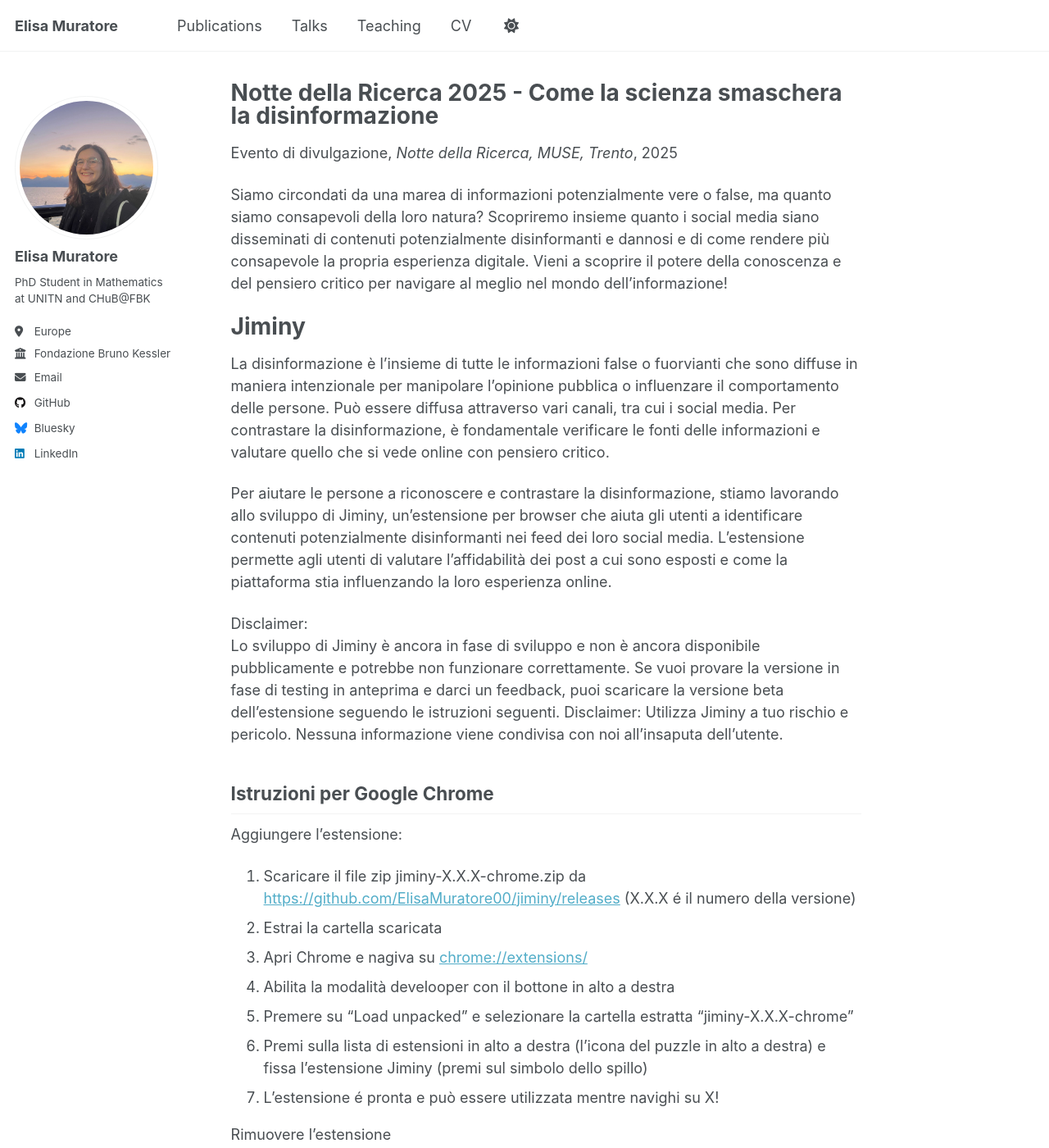
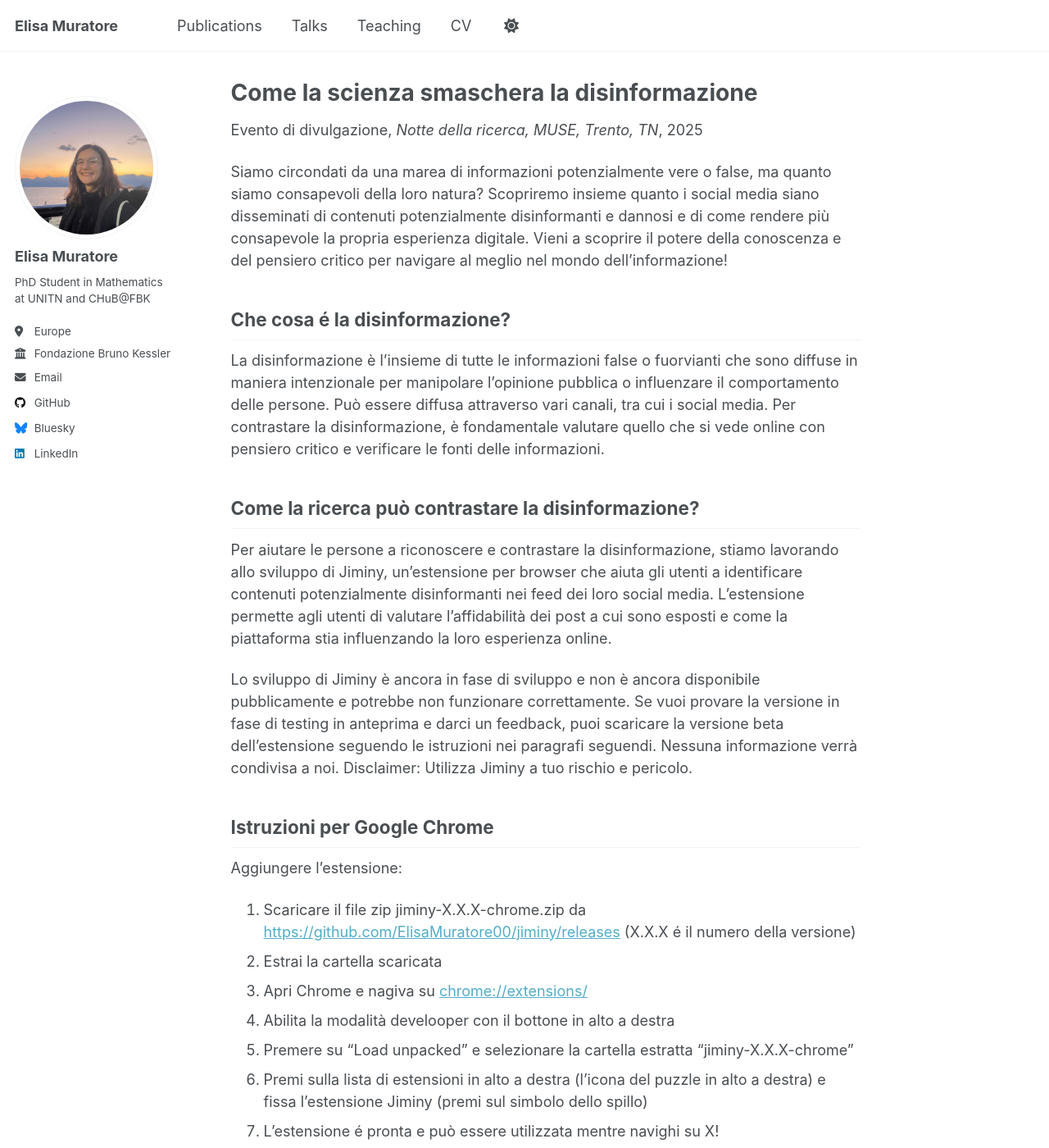
Before and after one commit to ElisaMuratore00/elisamuratore00.github.io, a Jekyll site: the page built from _teaching/2025-notte-della-ricerca.md, in a window 1280 px wide and 1400 px high. Shown: the whole window at 82% size. Built offline with Jekyll 4.4.1, drawn with Linux system fonts in a browser that asks for light colours; a script that is not in the unit is left out; some of the changed text lies outside the part shown.

Commit message:
style: teaching per la notte della ricerca

```diff
--- a/_teaching/2025-notte-della-ricerca.md
+++ b/_teaching/2025-notte-della-ricerca.md
@@ -1,29 +1,29 @@
 ---
-title: "Notte della Ricerca 2025 - Come la scienza smaschera la disinformazione"
+title: "Come la scienza smaschera la disinformazione"
 collection: teaching
 type: "Evento di divulgazione"
 permalink: /teaching/2025-notte-della-ricerca
-venue: "Notte della Ricerca, MUSE, Trento"
+venue: "Notte della ricerca, MUSE, Trento, TN"
 date: 2025-09-26
 location: "Trento, TN, ITA"
 ---
 
+
 Siamo circondati da una marea di informazioni potenzialmente vere o false, ma quanto siamo consapevoli della loro natura? Scopriremo insieme quanto i social media siano disseminati di contenuti potenzialmente disinformanti e dannosi e di come rendere più consapevole la propria esperienza digitale. Vieni a scoprire il potere della conoscenza e del pensiero critico per navigare al meglio nel mondo dell'informazione!
 
 
-Jiminy
-======
-La disinformazione è l'insieme di tutte le informazioni false o fuorvianti che sono diffuse in maniera intenzionale per manipolare l'opinione pubblica o influenzare il comportamento delle persone. Può essere diffusa attraverso vari canali, tra cui i social media. Per contrastare la disinformazione, è fondamentale verificare le fonti delle informazioni e valutare quello che si vede online con pensiero critico.
+Che cosa é la disinformazione?
+------
+La disinformazione è l'insieme di tutte le informazioni false o fuorvianti che sono diffuse in maniera intenzionale per manipolare l'opinione pubblica o influenzare il comportamento delle persone. Può essere diffusa attraverso vari canali, tra cui i social media. Per contrastare la disinformazione, è fondamentale valutare quello che si vede online con pensiero critico e verificare le fonti delle informazioni.
 
 
+Come la ricerca può contrastare la disinformazione?
+------
 Per aiutare le persone a riconoscere e contrastare la disinformazione, stiamo lavorando allo sviluppo di Jiminy, un'estensione per browser che aiuta gli utenti a identificare contenuti potenzialmente disinformanti nei feed dei loro social media.
 L'estensione permette agli utenti di valutare l'affidabilità dei post a cui sono esposti e come la piattaforma stia influenzando la loro esperienza online.
 
-
-Disclaimer:
-Lo sviluppo di Jiminy è ancora in fase di sviluppo e non è ancora disponibile pubblicamente e potrebbe non funzionare correttamente. Se vuoi provare la versione in fase di testing in anteprima e darci un feedback, puoi scaricare la versione beta dell'estensione seguendo le istruzioni seguenti. Disclaimer: Utilizza Jiminy a tuo rischio e pericolo.
- Nessuna informazione viene condivisa con noi all'insaputa dell'utente.
-
+Lo sviluppo di Jiminy è ancora in fase di sviluppo e non è ancora disponibile pubblicamente e potrebbe non funzionare correttamente. Se vuoi provare la versione in fase di testing in anteprima e darci un feedback, puoi scaricare la versione beta dell'estensione seguendo le istruzioni nei paragrafi seguendi. Nessuna informazione verrà condivisa a noi.
+Disclaimer: Utilizza Jiminy a tuo rischio e pericolo.
 
 Istruzioni per Google Chrome
 ------
@@ -37,7 +37,7 @@ Aggiungere l'estensione:
 7. Premi sulla lista di estensioni in alto a destra (l'icona del puzzle in alto a destra) e fissa l'estensione Jiminy (premi sul simbolo dello spillo)
 8. L'estensione é pronta e può essere utilizzata mentre navighi su X!
 
-Rimuovere l'estensione
+Rimuovere l'estensione:
 1. Apri Chrome e nagiva su [chrome://extensions/](chrome://extensions/)
 2. Premi sul pulsante 'Remove' dell'estensione Jiminy
 3. Conferma la rimozione
```
Also changed, not shown: other parts of _teaching/2025-notte-della-ricerca.md (+11 -9 lines).
